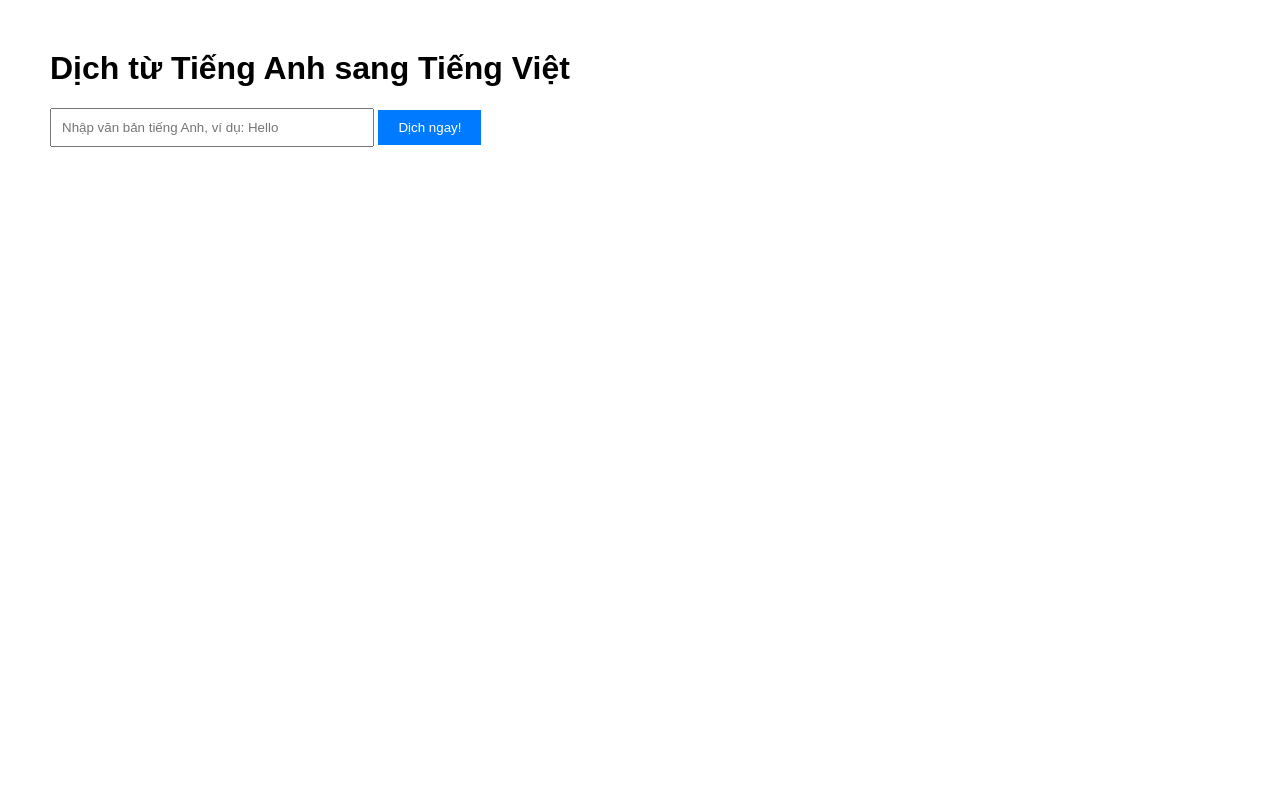
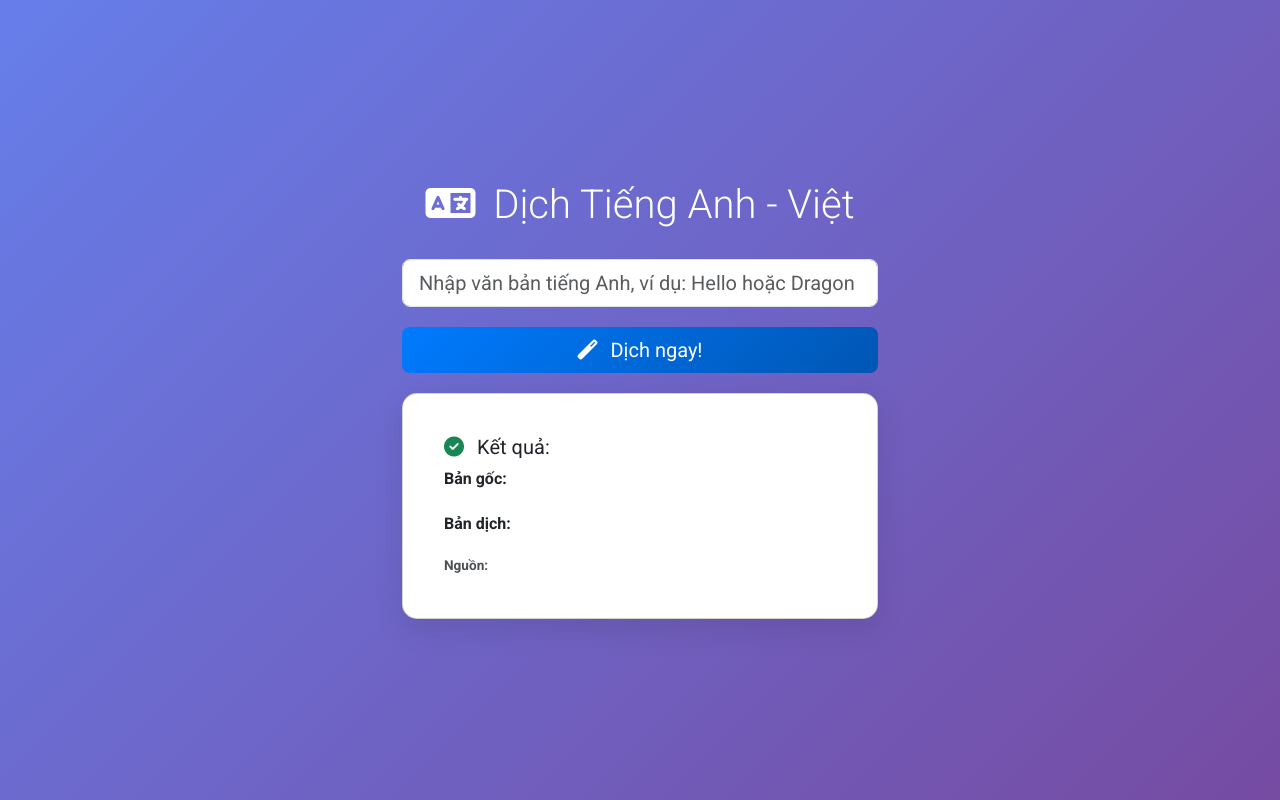
Before and after one commit to danhcng3822f/translate-frontend, a plain HTML site: page index.html in a window 1280 px wide. Drawn offline with nearby package versions, Linux system fonts and the light colour scheme.

Commit message:
Add files via upload

```diff
--- a/index.html
+++ b/index.html
@@ -2,41 +2,103 @@
 <html lang="vi">
 <head>
     <meta charset="UTF-8">
+    <meta name="viewport" content="width=device-width, initial-scale=1.0">
     <title>API Dịch Tiếng Anh - Việt</title>
+    <!-- Bootstrap CDN cho UI đẹp và responsive -->
+    <link href="https://cdn.jsdelivr.net/npm/bootstrap@5.3.3/dist/css/bootstrap.min.css" rel="stylesheet">
+    <!-- Font Awesome cho icon -->
+    <link rel="stylesheet" href="https://cdnjs.cloudflare.com/ajax/libs/font-awesome/6.5.1/css/all.min.css">
+    <!-- Google Font: Roboto -->
+    <link href="https://fonts.googleapis.com/css2?family=Roboto:wght@300;400;700&display=swap" rel="stylesheet">
     <style>
-        body { font-family: Arial; margin: 50px; }
-        input[type="text"] { width: 300px; padding: 10px; }
-        button { padding: 10px 20px; background: #007bff; color: white; border: none; cursor: pointer; }
-        .result { margin-top: 20px; padding: 10px; background: #f8f9fa; border: 1px solid #dee2e6; display: none; }
-        .loading { color: #007bff; }
+        body {
+            font-family: 'Roboto', sans-serif;
+            background: linear-gradient(135deg, #667eea 0%, #764ba2 100%);
+            min-height: 100vh;
+            display: flex;
+            align-items: center;
+            justify-content: center;
+            padding: 20px;
+        }
+        .container {
+            max-width: 500px;
+            width: 100%;
+        }
+        h1 {
+            color: white;
+            text-align: center;
+            margin-bottom: 30px;
+            font-weight: 300;
+        }
+        .input-group {
+            margin-bottom: 20px;
+        }
+        .btn-translate {
+            background: linear-gradient(135deg, #007bff 0%, #0056b3 100%);
+            border: none;
+            font-weight: 500;
+            transition: transform 0.2s;
+        }
+        .btn-translate:hover {
+            transform: translateY(-2px);
+            box-shadow: 0 4px 8px rgba(0,123,255,0.3);
+        }
+        .result-card {
+            background: white;
+            border-radius: 15px;
+            box-shadow: 0 10px 30px rgba(0,0,0,0.1);
+            padding: 25px;
+            margin-top: 20px;
+        }
+        .error-card {
+            background: #f8d7da;
+            border: 1px solid #f5c6cb;
+            color: #721c24;
+        }
+        .source-badge {
+            font-size: 0.85em;
+            opacity: 0.8;
+        }
+        .icon {
+            margin-right: 8px;
+        }
     </style>
 </head>
 <body>
-    <h1>Dịch từ Tiếng Anh sang Tiếng Việt</h1>
-    <input type="text" id="textInput" placeholder="Nhập văn bản tiếng Anh, ví dụ: Hello" required>
-    <button id="translateBtn">Dịch ngay!</button>
+    <div class="container">
+        <h1><i class="fas fa-language icon"></i> Dịch Tiếng Anh - Việt</h1>
+        <div class="input-group">
+            <input type="text" id="textInput" class="form-control form-control-lg" placeholder="Nhập văn bản tiếng Anh, ví dụ: Hello hoặc Dragon Fruit" required>
+        </div>
+        <button id="translateBtn" class="btn btn-primary btn-lg btn-translate w-100">
+            <i class="fas fa-magic icon"></i> Dịch ngay!
+        </button>
 
-    <div id="result" class="result">
-        <h3>Kết quả:</h3>
-        <p><strong>Bản gốc:</strong> <span id="original"></span></p>
-        <p><strong>Bản dịch:</strong> <span id="translated"></span></p>
-        <p><strong>Nguồn:</strong> <span id="source"></span></p>  <!-- Thêm để hiển thị nguồn (dict hoặc Google) -->
+        <div id="result" class="result-card card">
+            <div class="card-body">
+                <h5 class="card-title"><i class="fas fa-check-circle icon text-success"></i> Kết quả:</h5>
+                <p class="card-text"><strong>Bản gốc:</strong> <span id="original" class="fw-bold text-primary"></span></p>
+                <p class="card-text"><strong>Bản dịch:</strong> <span id="translated" class="fw-bold text-success fs-5"></span></p>
+                <p class="card-text"><small class="source-badge"><strong>Nguồn:</strong> <span id="source"></span></small></p>
+            </div>
+        </div>
     </div>
 
     <script>
         // Hàm dịch (async để dùng await fetch)
         async function translate() {
-            const text = document.getElementById('textInput').value;
+            const text = document.getElementById('textInput').value.trim();
             if (!text) return alert('Nhập văn bản đi bạn!');
 
             const resultDiv = document.getElementById('result');
             resultDiv.style.display = 'none';
+            resultDiv.classList.remove('error-card');  // Reset class lỗi
 
             // API_URL backend thật (Render)
             const API_URL = 'https://translate-backend-yi59.onrender.com/api/translate';
 
             try {
-                console.log('Calling API with text:', text);  // Debug: Xem trong Console (F12)
+                console.log('Calling API with text:', text);  // Debug
                 const response = await fetch(`${API_URL}?text=${encodeURIComponent(text)}`);
                 console.log('Response status:', response.status);  // Debug
                 if (!response.ok) throw new Error(`HTTP ${response.status}`);
@@ -44,24 +106,21 @@
                 const data = await response.json();
                 console.log('Data received:', data);  // Debug
 
-                if (data.error) throw new Error(data.error);
+                // Nếu có lỗi từ backend (như tên riêng)
+                if (data.error) {
+                    document.getElementById('original').textContent = text;
+                    document.getElementById('translated').textContent = data.error;  // Hiển thị lỗi ở đây
+                    document.getElementById('source').textContent = '';  // Ẩn nguồn
+                    resultDiv.classList.add('error-card');  // Style đỏ cho lỗi
+                    resultDiv.style.display = 'block';
+                    return;
+                }
 
-                // Hiển thị kết quả
+                // Hiển thị kết quả thành công
                 document.getElementById('original').textContent = data.original;
                 document.getElementById('translated').textContent = data.translated;
-                document.getElementById('source').textContent = data.source || 'unknown';  // Hiển thị nguồn (vocabulary hoặc google_translate)
+                document.getElementById('source').textContent = data.source || 'unknown';  // vocabulary hoặc google_translate
                 resultDiv.style.display = 'block';
-
-                // Tùy chọn: Hỏi lưu từ vựng vào dict (nếu dùng tính năng mới)
-                /*
-                if (confirm('Lưu từ này vào từ điển?')) {
-                    fetch('https://translate-backend-yi59.onrender.com/api/vocab/add', {
-                        method: 'POST',
-                        headers: { 'Content-Type': 'application/json' },
-                        body: JSON.stringify({ english: data.original, vietnamese: data.translated })
-                    }).then(res => res.json()).then(data => alert(data.message)).catch(err => alert('Lưu lỗi: ' + err));
-                }
-                */
 
             } catch (error) {
                 console.error('Full error:', error);  // Debug chi tiết
```
